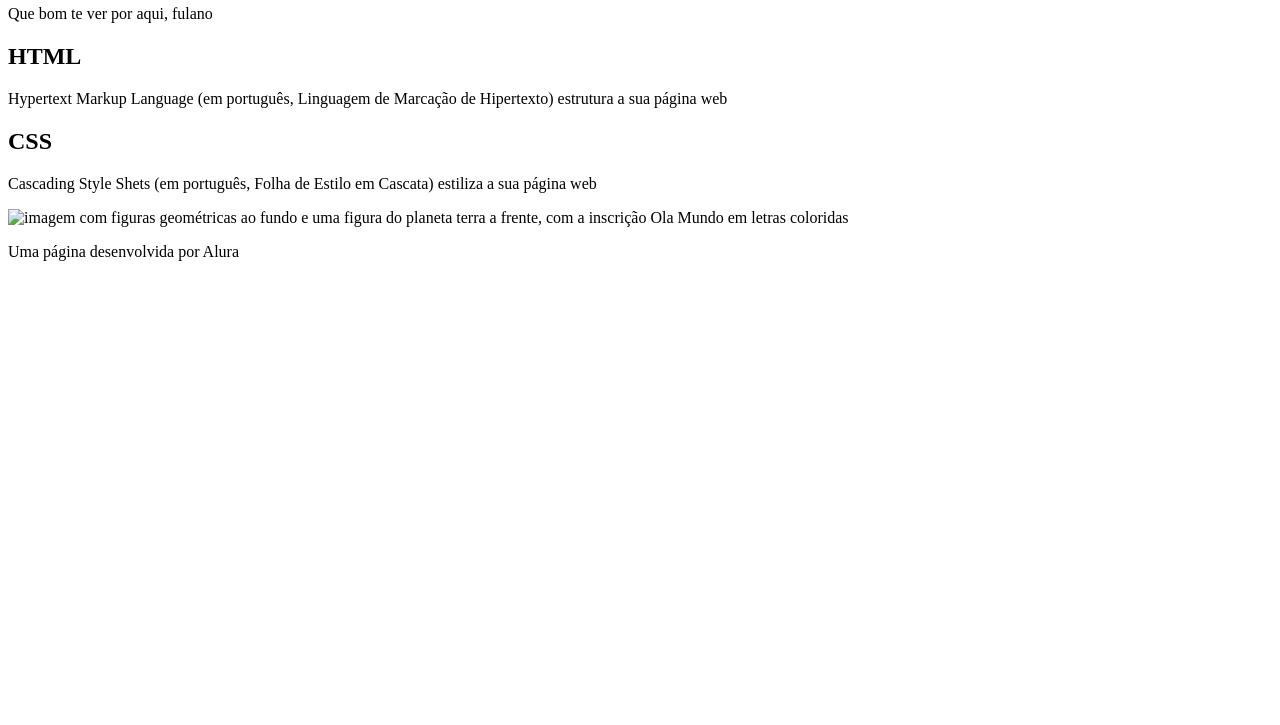
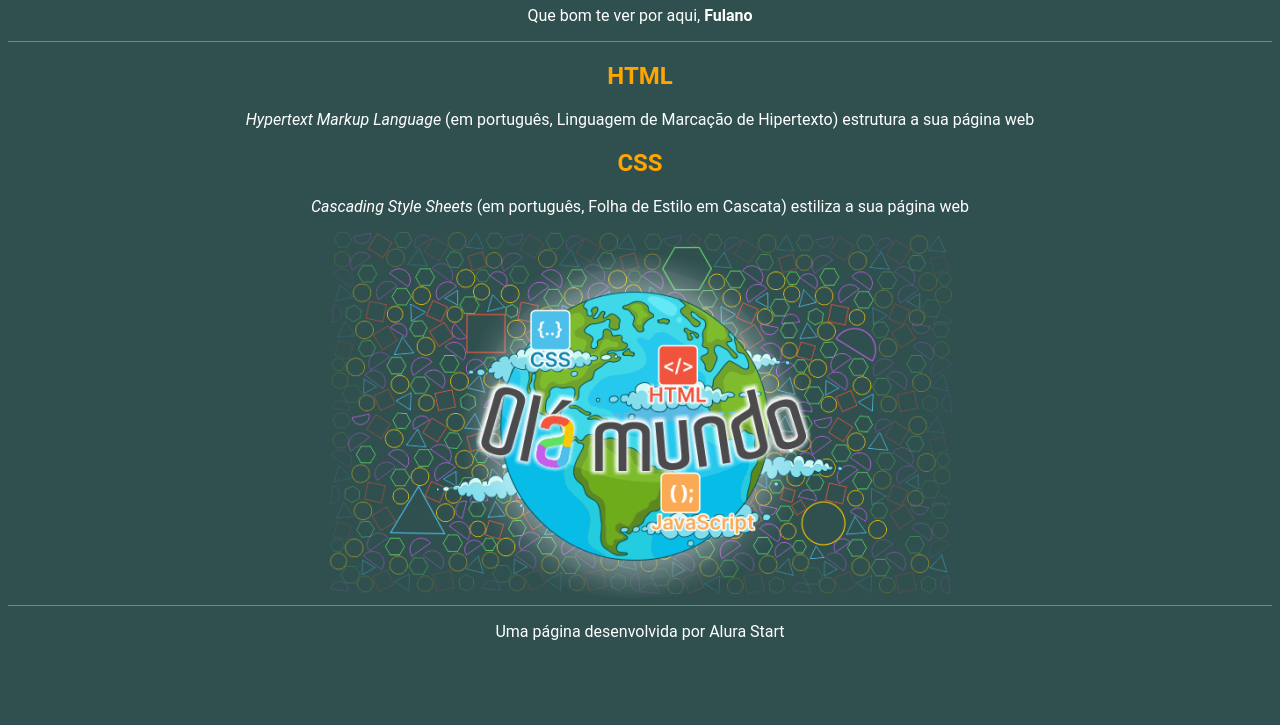
Before and after one commit to Professor-Marcelo-A-H-de-Oliveira/Hello-world, a plain HTML site: page index.html in a window 1280 px wide. Shown: the part 75-800 px from the top of the page. Drawn offline with Linux system fonts and the light colour scheme.

Commit message:
Aplicando CSS na página web

```diff
--- a/index.html
+++ b/index.html
@@ -1,29 +1,30 @@
 <!DOCTYPE html>
-<html lang="en">
+<html lang="pt-br">
 <head>
     <meta charset="UTF-8">
     <meta name="viewport" content="width=device-width, initial-scale=1.0">
     <title>Hello World</title>
+    <link rel="stylesheet" href="style.css">
 </head>
 <body>
     <header>
         <h1>Hello World</h1>
-    <p>Que bom te ver por aqui, fulano</p>
-
+        <p>Que bom te ver por aqui, <span id="nome-usuário">Fulano</span></p>
     </header>
 
     <section>
         <h2>HTML</h2>
-    <P>Hypertext Markup Language (em português, Linguagem de Marcação de Hipertexto) estrutura a sua página  web </P>
+<P><span class="texto-inglês">Hypertext Markup Language </span>(em português, Linguagem de Marcação de Hipertexto) estrutura a sua página web</P>
 
 <h2>CSS</h2>
-    <p>Cascading Style Shets (em português, Folha de Estilo em Cascata) estiliza a sua página web </p>
-    <img src="imagem/Olá Mundo.png" alt="imagem com figuras geométricas ao fundo e uma figura do planeta terra a frente, com a inscrição Ola Mundo em letras coloridas"
+<P><span class="texto-inglês">Cascading Style Sheets </span>(em português, Folha de Estilo em Cascata) estiliza a sua página web</P>
+
+
+	<img src="imagem/Olá Mundo.png" alt="Imagem com figuras geométricas ao fundo e uma figura do planeta Terra a frente, com a inscrição Olá Mundo em letras coloridas">
     </section>
 
     <footer>
-    <p>Uma página desenvolvida por Alura</p>
-
+        <p>Uma página desenvolvida por Alura Start</p>
     </footer>
 
 </body>
--- /dev/null
+++ b/style.css
@@ -0,0 +1,26 @@
+h2{
+    color:orange;
+}
+
+body {
+    background-color: #305050;
+    color: white;
+    font-family: roboto;
+    text-align: center;
+}
+
+header{
+    border-bottom: 1px solid grey;
+}
+
+footer {
+    border-top: 1px solid grey;
+}
+
+#nome-usuário {
+    font-weight: bold;
+ }
+
+ .texto-inglês{
+    font-style: italic;
+  }
```
Also changed, not shown: imagem/Olá Mundo.png (added), 2 other files. Lines whose indentation alone changed are shown as unchanged.
